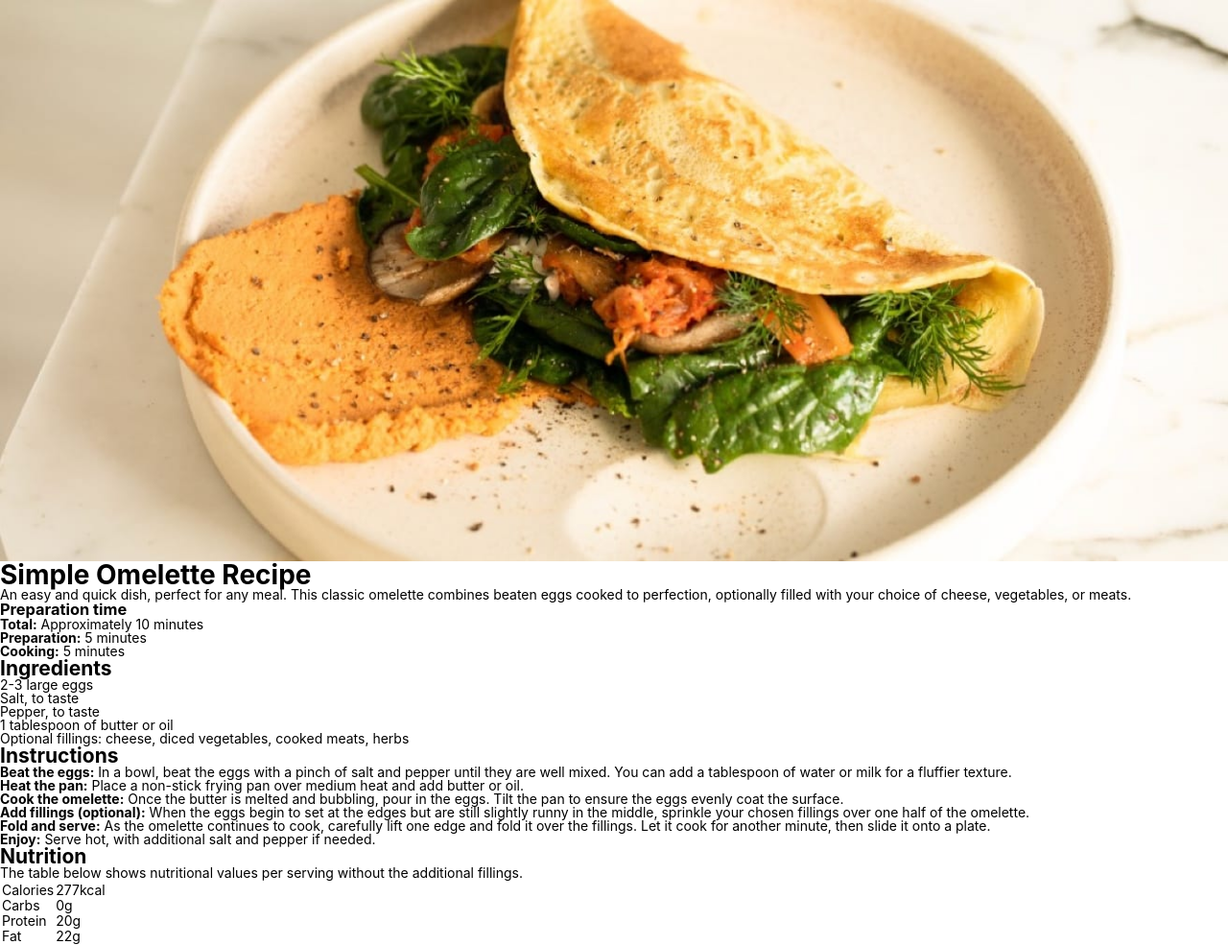
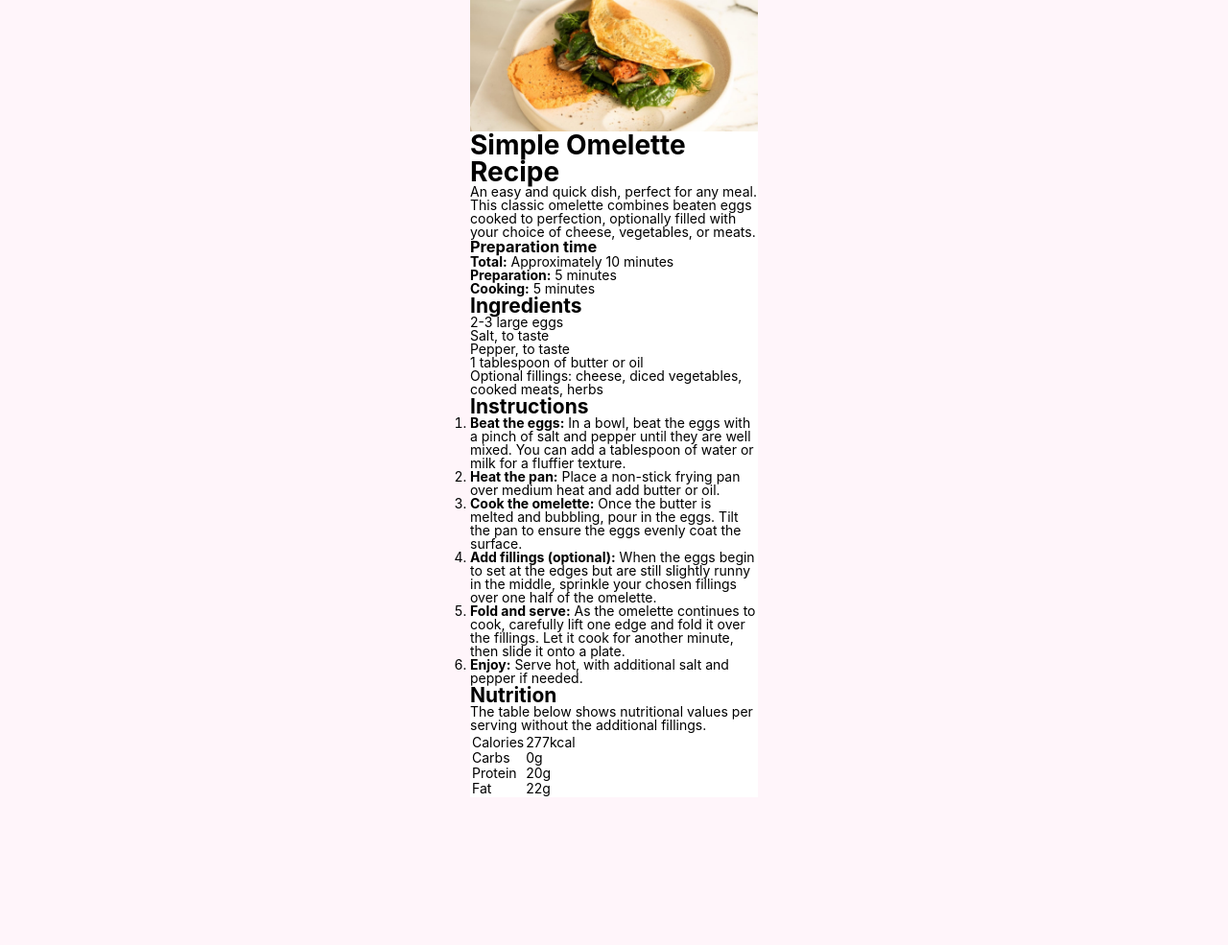
Before and after one commit to M-Mikos/Owner-avatar-frontend-mentor-recipe-page, a website: page index.html in a window 1280 px wide. Shown: the whole page at 96% size. After the commit the page ends 831 px from the top, so only its background shows below. Drawn offline with Linux system fonts and the light colour scheme.

Commit message:
Add basic positioning

```diff
--- a/src/styles/style.css
+++ b/src/styles/style.css
@@ -426,3 +426,14 @@ html {
 body {
   overflow-x: hidden;
 }
+
+body {
+  background-color: hsl(330, 100%, 98%);
+  display: grid;
+}
+
+main {
+  place-self: center;
+  background-color: #fff;
+  width: 30rem;
+}
```
